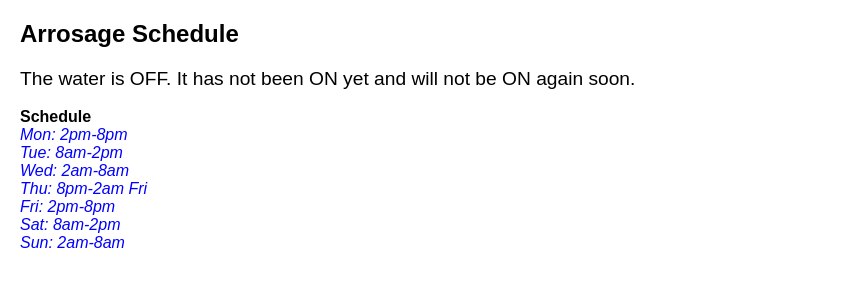
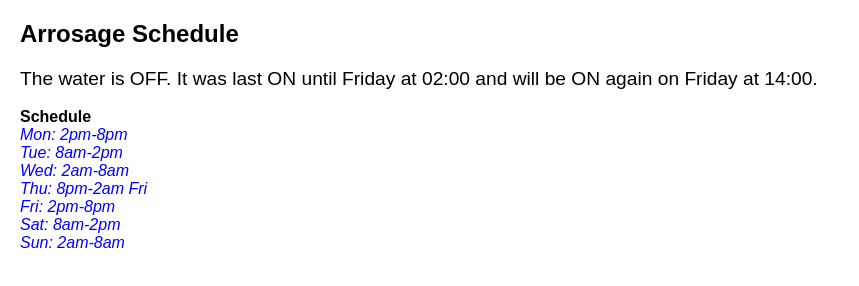
Before and after one commit to Chr1sG1thub/arrosage, a plain HTML site: page index.html in a window 1280 px wide. Shown: the whole page, without its empty margins (0-859 px from the left). Drawn offline with Linux system fonts and the light colour scheme.

Commit message:
Restore getDayNameByOffset functionality
Uncommented the logic to get the day name based on the offset.

```diff
--- a/index.html
+++ b/index.html
@@ -72,11 +72,11 @@ function getMinutesNow() {
 
 // Get day name by offset relative to today (offset=0 today, 1 tomorrow, -1 yesterday, etc)
 function getDayNameByOffset(offset) {
-//  const todayIndex = daysOfWeek.indexOf(getCurrentDayName());
-//  return daysOfWeek[(todayIndex + offset + 7) % 7];
-  if (offset == 0) return "today";
-  else if (offset == 1) return "tomorrow";
-  else return "yesterday";
+  const todayIndex = daysOfWeek.indexOf(getCurrentDayName());
+  return daysOfWeek[(todayIndex + offset + 7) % 7];
+//  if (offset == 0) return "today";
+//  else if (offset == 1) return "tomorrow";
+//  else return "yesterday";
 }
 
 // Determine if now is within an interval, supports overnight intervals
```
